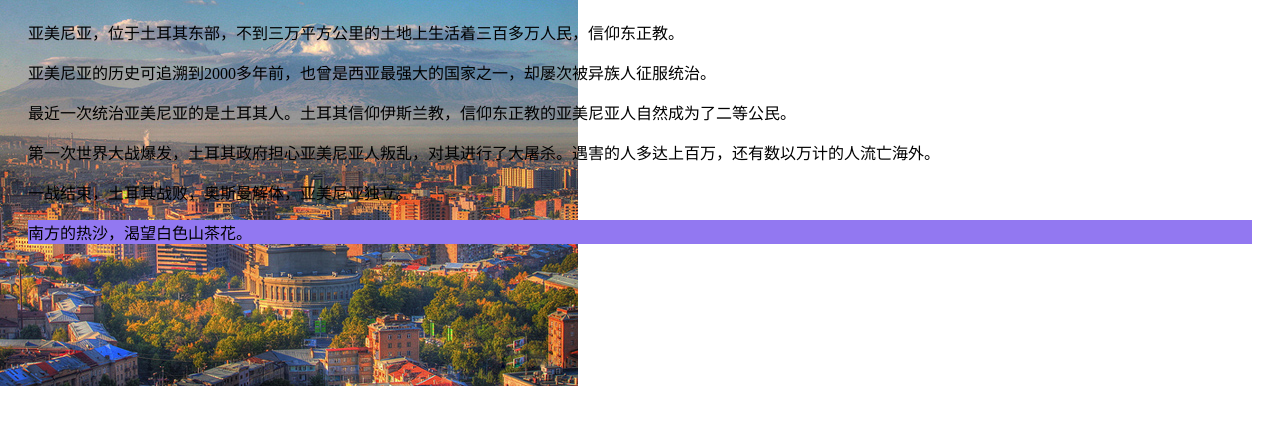
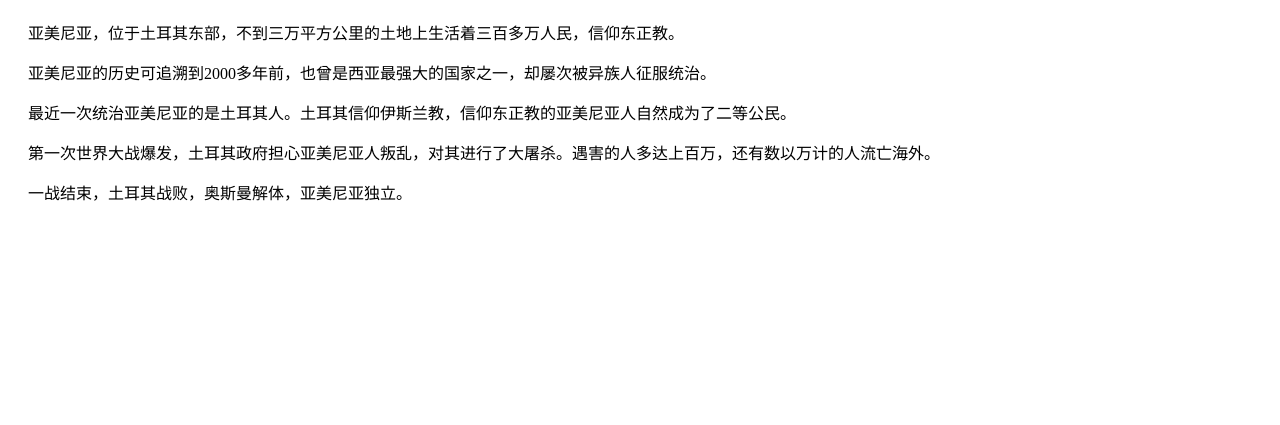
Before and after one commit to haqween/haqween.github.io, a Jekyll site: the page built from _posts/2020-02-18-1915亚美尼亚大屠杀.md, in a window 1280 px wide. Shown: the top 425 px of the page. Built offline with Jekyll 4.4.1, drawn with Linux system fonts in a browser that asks for light colours.

Commit message:
edit layout

```diff
--- a/_layouts/post.html
+++ b/_layouts/post.html
@@ -1,44 +1,4 @@
-<!DOCTYPE html>
-<html lang="{{ site.lang | default: "en-US" }}">
-  <head>
-
-    {% if site.google_analytics %}
-      <script async src="https://www.googletagmanager.com/gtag/js?id={{ site.google_analytics }}"></script>
-      <script>
-        window.dataLayer = window.dataLayer || [];
-        function gtag(){dataLayer.push(arguments);}
-        gtag('js', new Date());
-        gtag('config', '{{ site.google_analytics }}');
-      </script>
-    {% endif %}
-    <meta charset="UTF-8">
-
-    {% seo %}
-    <meta name="viewport" content="width=device-width, initial-scale=1">
-    <meta name="theme-color" content="#157878">
-    <meta name="apple-mobile-web-app-status-bar-style" content="black-translucent">
-    <style>
-        body
-        {
-            background-image:url('{{page.img}}');
-            background-repeat:no-repeat;
-        }
-        .content {
-            margin: 20px;
-        }
-        .foot
-        {
-            font-family:"Times New Roman";
-            background-color:#9278f1;
-        }
-    </style>
-  </head>
-  <body>
-    <main id="content" class="content" role="main">
-        <div class="cintent">
-            {{ content }}
-        </div>
-      <p class='foot'>南方的热沙，渴望白色山茶花。</p>
-    </main>
-  </body>
-</html>
+---
+layout: default
+---
+{{ content }}
```
